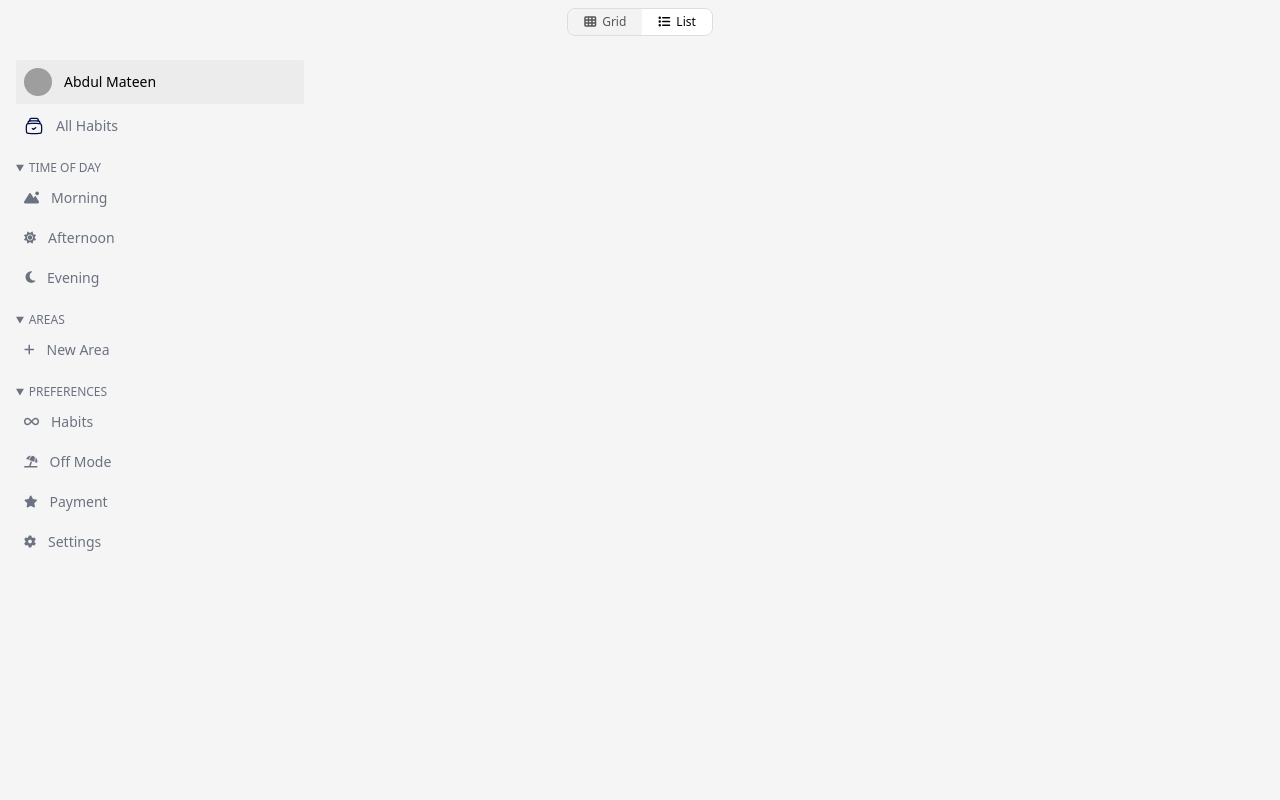
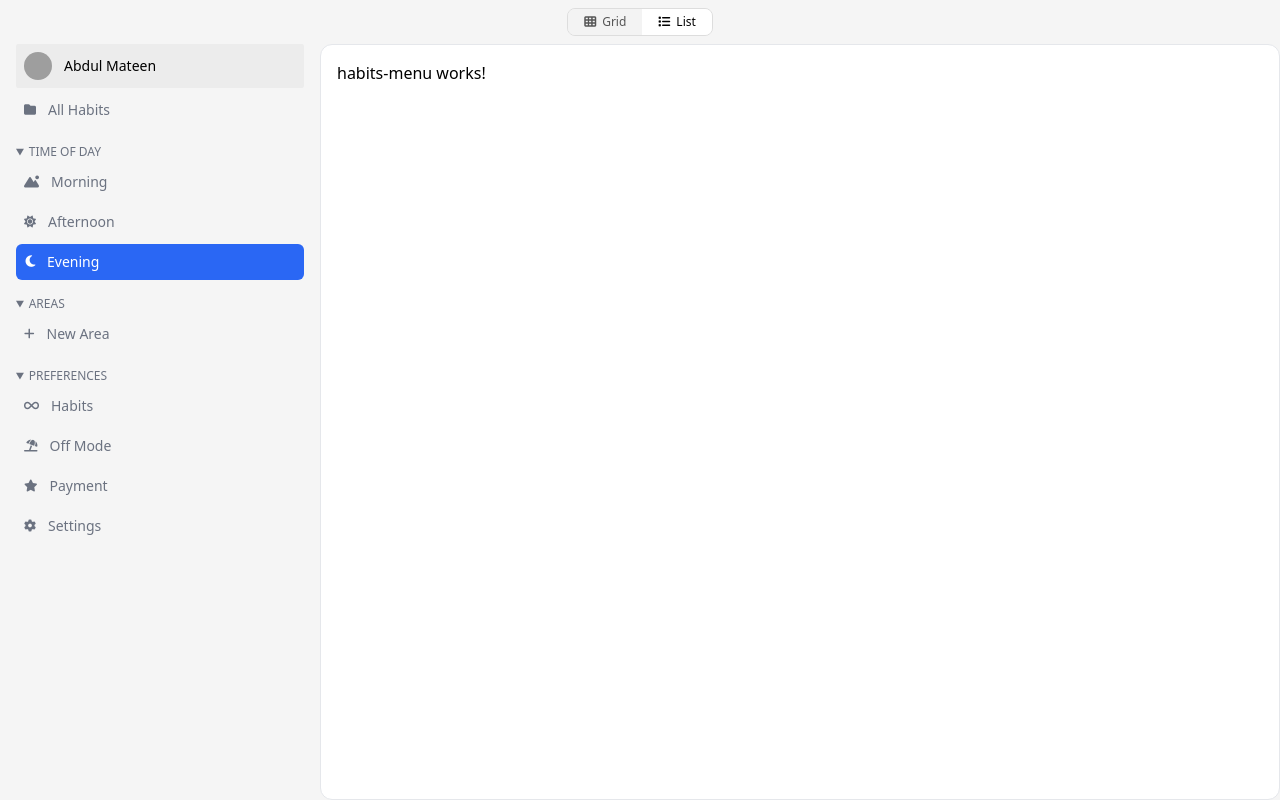
Before and after one commit to AbdulMateenzwl/Angular-Project, an Angular app: page /journal/evening in a window 1280 px wide. Before the commit this address led to /. Built offline with nearby package versions, Linux system fonts and the light colour scheme; grey boxes are pictures that could not be loaded.

Commit message:
Routing setup

```diff
--- a/src/app/app-routing.module.ts
+++ b/src/app/app-routing.module.ts
@@ -1,10 +1,36 @@
 import { NgModule } from '@angular/core';
 import { RouterModule, Routes } from '@angular/router';
+import { HabitsMenuComponent } from './habits-menu/habits-menu.component';
 
-const routes: Routes = [];
+const routes: Routes = [
+  {
+    path: '',
+    redirectTo: 'journal/all-habits',
+    pathMatch: 'full',
+  },
+  {
+    path: 'journal',
+    children: [
+      { path: 'all-habits', component: HabitsMenuComponent },
+      {
+        path: 'morning',
+        component: HabitsMenuComponent,
+      },
+      {
+        path:'afternoon',
+        component: HabitsMenuComponent,
+      },
+      {
+        path: 'evening',
+        component: HabitsMenuComponent,
+      },
+
+    ],
+  },
+];
 
 @NgModule({
   imports: [RouterModule.forRoot(routes)],
-  exports: [RouterModule]
+  exports: [RouterModule],
 })
-export class AppRoutingModule { }
+export class AppRoutingModule {}
--- a/src/app/app.component.html
+++ b/src/app/app.component.html
@@ -2,5 +2,7 @@
   <app-topbar></app-topbar>
   <div class="flex flex-1 ">
     <app-sidebar></app-sidebar>
+    <div class="flex-1 bg-white rounded-xl p-4 overflow-y-auto border">
+      <router-outlet></router-outlet>
   </div>
 </div>
--- a/src/app/app.module.ts
+++ b/src/app/app.module.ts
@@ -5,9 +5,10 @@ import { AppRoutingModule } from './app-routing.module';
 import { AppComponent } from './app.component';
 import { SidebarComponent } from './sidebar/sidebar.component';
 import { TopbarComponent } from './topbar/topbar.component';
+import { HabitsMenuComponent } from './habits-menu/habits-menu.component';
 
 @NgModule({
-  declarations: [AppComponent, SidebarComponent, TopbarComponent],
+  declarations: [AppComponent, SidebarComponent, TopbarComponent, HabitsMenuComponent],
   imports: [BrowserModule, AppRoutingModule],
   providers: [],
   bootstrap: [AppComponent],
--- /dev/null
+++ b/src/app/habits-menu/habits-menu.component.html
@@ -0,0 +1 @@
+<p>habits-menu works!</p>
--- a/src/app/sidebar/sidebar.component.css
+++ b/src/app/sidebar/sidebar.component.css
@@ -0,0 +1,8 @@
+a:hover{
+  background-color: #e7e7e7;
+}
+
+.active:hover{
+  background-color: #1f4fc0;
+  color: white;
+}
--- a/src/app/sidebar/sidebar.component.html
+++ b/src/app/sidebar/sidebar.component.html
@@ -1,24 +1,24 @@
-<header class="w-80 h-full  flex flex-col p-4">
+<header class="w-80 h-full  flex flex-col px-4">
   <button class="bg-[#ECECEC] p-2 rounded-sm flex items-center gap-3">
     <img src="https://lh3.googleusercontent.com/a/ACg8ocI_ZTkE2OhZF1NARVh0We6XfEJOv-yjMGgJROmB85Wlq3Mpz0_S=s96-c"
       class="aspect-square h-7 rounded-full " alt="">
     <p class="text-sm">Abdul Mateen</p>
   </button>
-  <a class="p-2 flex items-center gap-3 mt-1 text-gray-500 cursor-pointer">
-    <img src="assets/drawer-done-svgrepo-com.svg" class="aspect-square h-5 " alt="">
+  <a class="p-2 flex items-center gap-3 mt-1 text-gray-500 cursor-pointer text-xs" [routerLink]="['/journal/all-habits']" routerLinkActive="bg-[#2A67F4] rounded-md text-white active">
+    <i class="fa-solid fa-folder"></i>
     <p class="text-sm">All Habits</p>
   </a>
   <details open class="text-gray-500 text-xs mt-4">
     <summary class="">TIME OF DAY</summary>
-    <a class="p-2 flex items-center gap-3 mt-1 cursor-pointer">
+    <a class="p-2 flex items-center gap-3 mt-1 cursor-pointer" [routerLink]="['/journal/morning']" routerLinkActive="bg-[#2A67F4] rounded-md text-white active">
       <i class="fa-solid fa-mountain-sun"></i>
       <p class="text-sm">Morning</p>
     </a>
-    <a class="p-2 flex items-center gap-3 mt-1 cursor-pointer">
+    <a class="p-2 flex items-center gap-3 mt-1 cursor-pointer" [routerLink]="['/journal/afternoon']" routerLinkActive="bg-[#2A67F4] rounded-md text-white active">
       <i class="fa-solid fa-sun"></i>
       <p class="text-sm">Afternoon</p>
     </a>
-    <a class="p-2 flex items-center gap-3 mt-1  cursor-pointer">
+    <a class="p-2 flex items-center gap-3 mt-1  cursor-pointer"  [routerLink]="['/journal/evening']" routerLinkActive="bg-[#2A67F4] rounded-md text-white active">
       <i class="fa-solid fa-moon scale-110 ml-[2px]"></i>
       <p class="text-sm">Evening</p>
     </a>
```
Also changed, not shown: src/app/habits-menu/habits-menu.component.ts (added, +10 -0 lines), src/app/habits-menu/habits-menu.component.css (added), 1 other file (tests, documents, lock files or other folders).
